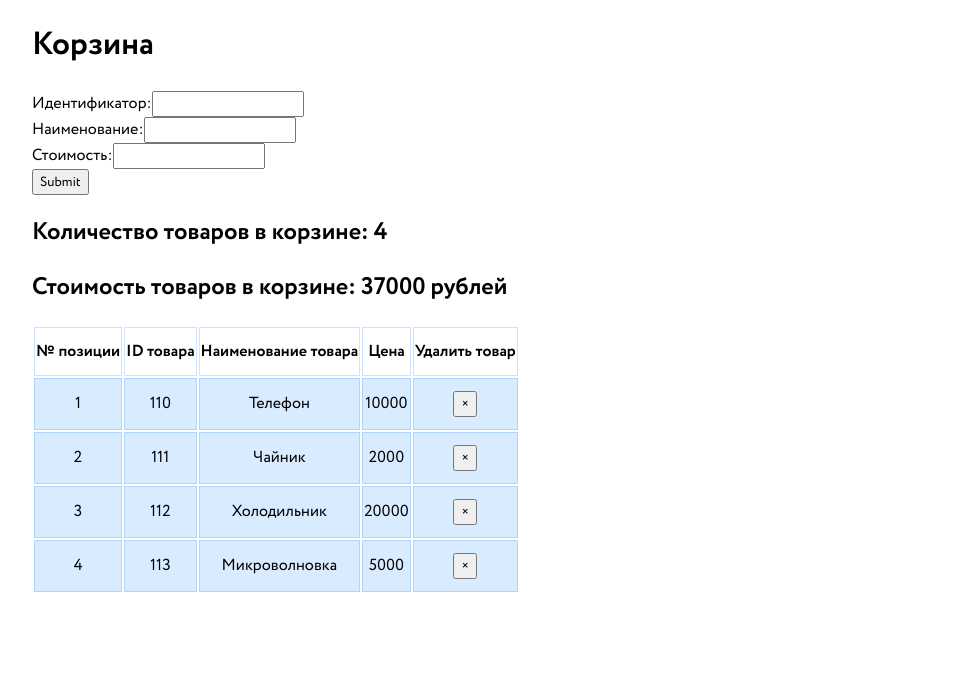
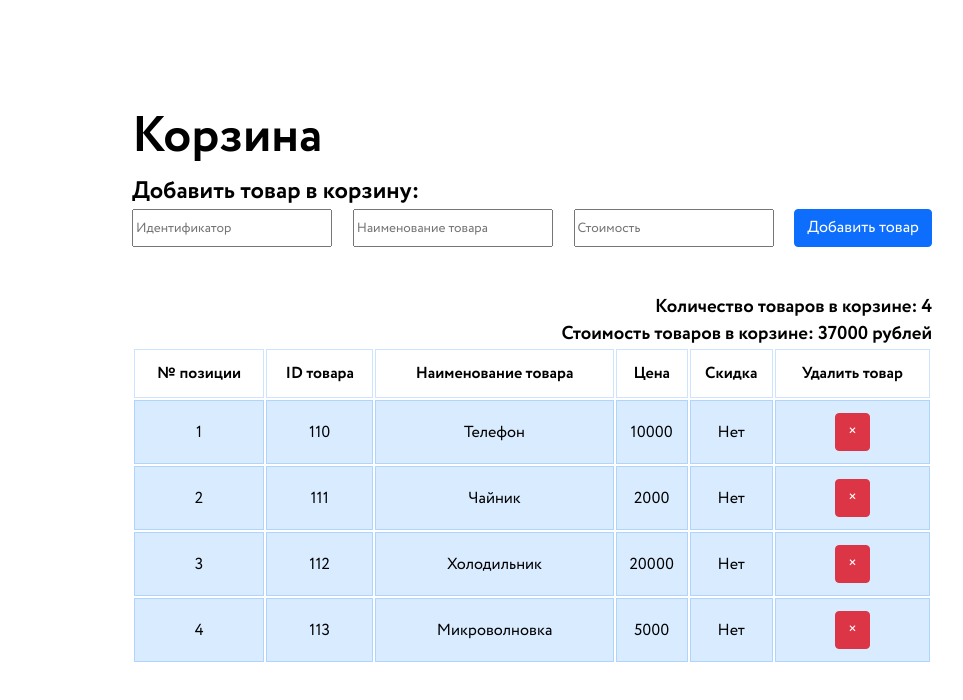
Before and after one commit to Svibex/blank-for-basket, a React (Create React App) app: page / in a window 1280 px wide. Shown: the top 700 px of the page, without its empty margins (108-1071 px from the left). Built offline with nearby package versions, Linux system fonts and the light colour scheme.

Commit message:
feat: update styles

```diff
--- a/package.json
+++ b/package.json
@@ -35,8 +35,5 @@
       "last 1 firefox version",
       "last 1 safari version"
     ]
-  },
-  "devDependencies": {
-    "react-hook-form": "^7.33.1"
   }
 }
--- a/src/App.js
+++ b/src/App.js
@@ -6,10 +6,10 @@ import AddField from "./Field/AddField";
 
 function App() {
   const [fields, setFields] = React.useState([
-    {id:1, index:'110', name:'Телефон', price:'10000'},
-    {id:2, index:'111', name:'Чайник', price:'2000'},
-    {id:3, index:'112', name:'Холодильник', price:'20000'},
-    {id:4, index:'113', name:'Микроволновка', price:'5000'},
+    {id:1, index:'110', name:'Телефон', price:'10000', sale: ''},
+    {id:2, index:'111', name:'Чайник', price:'2000', sale: ''},
+    {id:3, index:'112', name:'Холодильник', price:'20000', sale: ''},
+    {id:4, index:'113', name:'Микроволновка', price:'5000', sale: ''},
   ]);
 
   function deleteField(id) {
@@ -23,18 +23,19 @@ function App() {
         price,
         id: Date.now()
     }]))
+      console.log(fields);
   }
 
   const amount = fields.reduce((sum, current) => +sum + +(current.price || 0), 0);
 
   return (
       <Contex.Provider value={{ deleteField }}>
-        <div>
+        <div className="body">
             <h1>Корзина</h1>
-            <AddField onCreate={addField}/>
+            <AddField onCreate={addField} />
             <span>
-                <h2>Количество товаров в корзине: {fields.length}</h2>
-                <h2>Стоимость товаров в корзине: {amount} рублей</h2>
+                <h3>Количество товаров в корзине: {fields.length}</h3>
+                <h3>Стоимость товаров в корзине: {amount} рублей</h3>
             </span>
             {fields.length ? <FieldList fields={fields}/> : <h2>Список пуст</h2>}
         </div>
--- a/src/Field/AddField.js
+++ b/src/Field/AddField.js
@@ -1,45 +1,32 @@
 import React, {useState} from "react";
-import {useForm} from "react-hook-form";
 import PropTypes from "prop-types";
 
-function AddField({onCreate}) {
-    const {
-        register,
-        formState: {
-            errors,
-        },
-        handleSubmit,
-    } = useForm();
+function AddField({ onCreate }) {
+    const [index, setIndex] = useState('')
+    const [name, setName] = useState('')
+    const [price, setPrice] = useState('')
 
-    const onSubmit = (data) => {
-        onCreate(data)
+    function submitHandler(event) {
+        event.preventDefault()
+
+        if (index & name && price) {
+            onCreate(index, name, price)
+        }
     }
 
     return (
-        <form onSubmit={handleSubmit(onSubmit)}>
-            <label> Идентификатор:
-                <input
-                    {...register('index', {
-                        required: true
-                    })} />
-            </label>
-            <div>{errors?.index && <p>Заполните идентификатор</p>}</div>
-            <label> Наименование:
-                <input
-                    {...register('name', {
-                        required: true
-                    })} />
-            </label>
-            <div>{errors?.name && <p>Заполните наименование</p>}</div>
-            <label> Стоимость:
-                <input
-                    {...register('price', {
-                        required: true
-                    })} />
-            </label>
-            <div>{errors?.price && <p>Заполните стоимость</p>}</div>
-            <input type="submit" />
-        </form>
+        <>
+            <h2>Добавить товар в корзину:</h2>
+            <form onSubmit={submitHandler}>
+                <input placeholder="Идентификатор"
+                    value={index} onChange={event => setIndex(event.target.value)} />
+                <input placeholder="Наименование товара"
+                    value={name} onChange={event => setName(event.target.value)} />
+                <input placeholder="Стоимость"
+                    value={price} onChange={event => setPrice(event.target.value)}  />
+                <button className="buttonSubmit" type="submit">Добавить товар</button>
+            </form>
+        </>
     )
 
 }
--- a/src/Field/FieldItem.js
+++ b/src/Field/FieldItem.js
@@ -10,8 +10,10 @@ function FieldItem({ field, id }) {
             <td>{field.index}</td>
             <td>{field.name}</td>
             <td>{field.price}</td>
+            <td>{field.sale ? true : "Нет"}</td>
             <td>
                 <button
+                    className="buttonDelete"
                     onClick={() => deleteField(field.id)}>
                     &times;
                 </button>
--- a/src/Field/FieldList.js
+++ b/src/Field/FieldList.js
@@ -11,6 +11,7 @@ function FieldList(props) {
                     <th>ID товара</th>
                     <th>Наименование товара</th>
                     <th>Цена</th>
+                    <th>Скидка</th>
                     <th>Удалить товар</th>
                 </tr>
             </thead>
--- a/src/styles/style.css
+++ b/src/styles/style.css
@@ -14,11 +14,21 @@
 * {
     box-sizing: border-box;
     font-family: "Circe", sans-serif;
+    margin: 0;
 }
 
-div {
+.body {
     margin: 0 auto;
-    width: 1000px;
+    width: 800px;
+}
+
+h1 {
+    margin-top: 100px;
+    font-size: 50px;
+}
+
+table {
+    width: 800px;
 }
 
 th {
@@ -38,3 +48,54 @@ th, td {
     text-align: center;
     vertical-align: center;
 }
+
+button {
+    display: inline-block;
+    font-weight: 400;
+    line-height: 1.5;
+    color: #212529;
+    text-align: center;
+    text-decoration: none;
+    vertical-align: middle;
+    cursor: pointer;
+    -webkit-user-select: none;
+    -ms-user-select: none;
+    user-select: none;
+    background-color: transparent;
+    border: 1px solid transparent;
+    padding: 0.375rem 0.75rem;
+    font-size: 1rem;
+    border-radius: 0.25rem;
+    transition: color .15s ease-in-out,background-color .15s ease-in-out,border-color .15s ease-in-out,box-shadow .15s ease-in-out;
+}
+
+.buttonDelete {
+    color: #fff;
+    background-color: #dc3545;
+    border-color: #dc3545;
+}
+
+.buttonSubmit {
+    color: #fff;
+    background-color: #0d6efd;
+    border-color: #0d6efd;
+}
+
+input {
+    line-height: 1.5;
+    height: 38px;
+    width: 200px;
+}
+
+form {
+    display: flex;
+    justify-content: space-between;
+}
+
+span {
+    display: flex;
+    flex-direction: column;
+    align-items: flex-end;
+    justify-content: flex-end;
+    height: 100px;
+}
```
